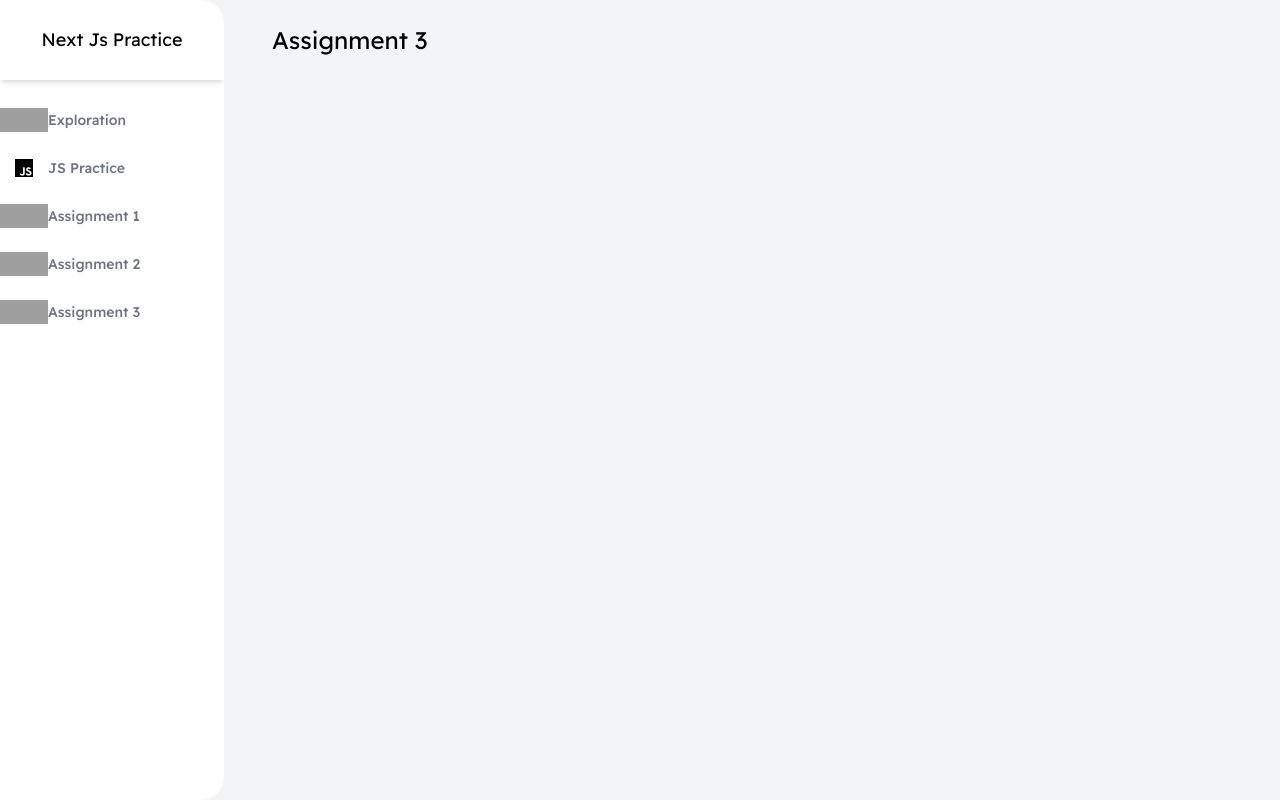
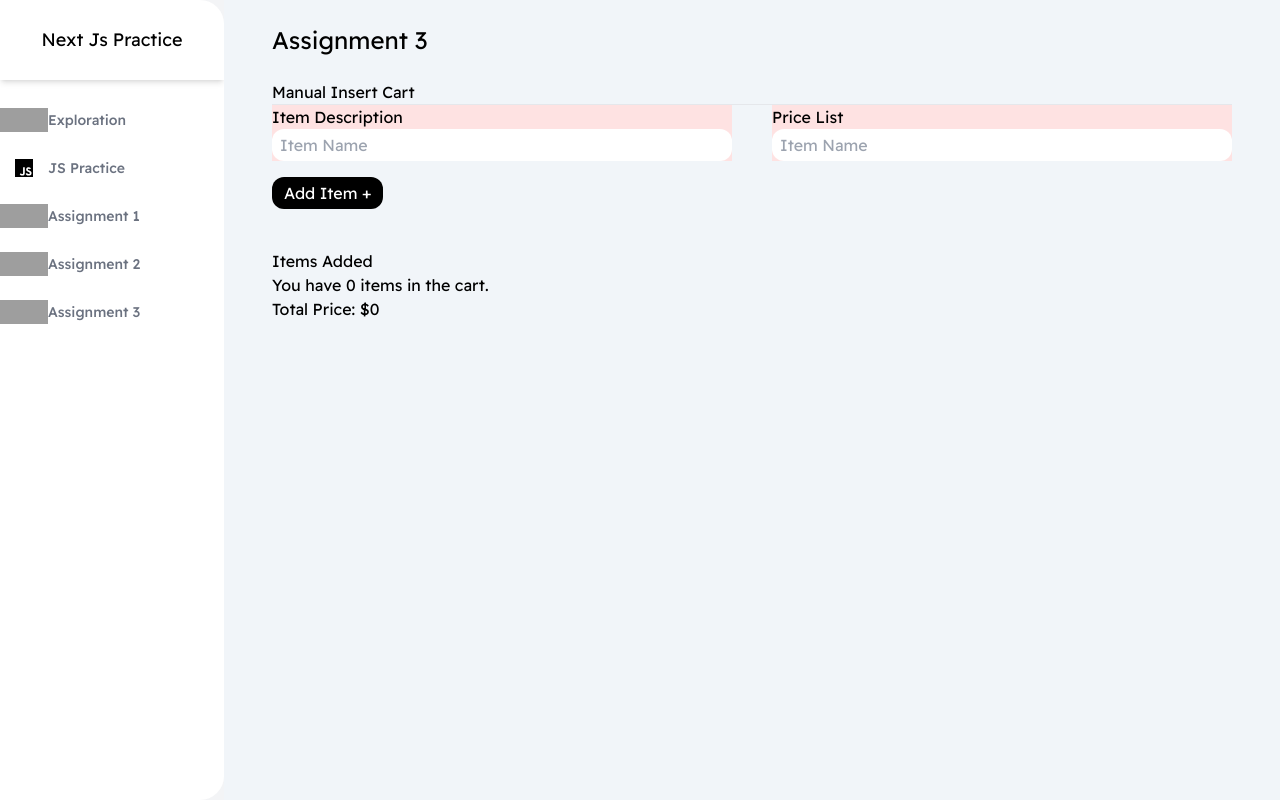
Before and after one commit to projectxgen/intro-next-js, a Next.js app: page /assignment-three in a window 1280 px wide. Built offline with nearby package versions, Linux system fonts and the light colour scheme; grey boxes are pictures that could not be loaded.

Commit message:
Added assignment 3

```diff
--- a/app/assignment-three/page.jsx
+++ b/app/assignment-three/page.jsx
@@ -1,12 +1,60 @@
+'use client'
+
+import { useState } from "react";
+
 export default function AssignmentThree () {
+    const [cart, setCart] = useState([]);
+    const [totalPrice, setTotalPrice] = useState(0)
+
+
     return (
         <div className="md:w-3/4 md:mx-auto  lg:max-w-5xl lg:mx-auto">
             <div className="h-20 text-2xl flex justify-start items-center">
                 Assignment 3
             </div>
 
+            <div className="mb-10">
+                <h1>Manual Insert Cart</h1>
+
+                <hr />
+
+                <div className="flex flex-row justify-around w-full mb-4">
+                    <div className="flex flex-col bg-red-100 w-2/4 mr-10">
+                        <label>Item Description</label>
+                        <input placeholder='Item Name' className="px-2 py-1 rounded-xl" />
+                    </div>
+                    <div className="flex flex-col bg-red-100 w-2/4">
+                        <label>Price List</label>
+                        <input placeholder='Item Name' className="px-2 py-1 rounded-xl" />
+                    </div>
+                </div>
+
+                <button className="bg-black px-3 py-1 text-white rounded-xl">Add Item +</button>
+            </div>
+
             <div>
+                <h1>Items Added</h1>
 
+                <p>You have {cart.length} items in the cart.</p>
+
+                <div>
+                    {
+                        cart.map((item) => (
+                            <div key={item.id}>
+                                <div>
+                                    <h1>{item.description}</h1>
+                                    <p>{item.price}</p>
+                                </div>
+
+                                <div>
+                                    <button></button>
+                                </div>
+                            </div>
+                        ))
+                    }
+                </div>
+
+                <p>Total Price: ${totalPrice}</p>
             </div>
         </div>
     )
--- a/app/javascript-practice/page.jsx
+++ b/app/javascript-practice/page.jsx
@@ -4,6 +4,8 @@ export default function JavaScriptPractice() {
             <div className="h-20 text-2xl flex justify-start items-center">
                 JavaScript Practice Problem
             </div>
+
+
         </div>
     )
 }
```
Also changed, not shown: public/svgs/add.svg (added), public/svgs/minus.svg (added).
